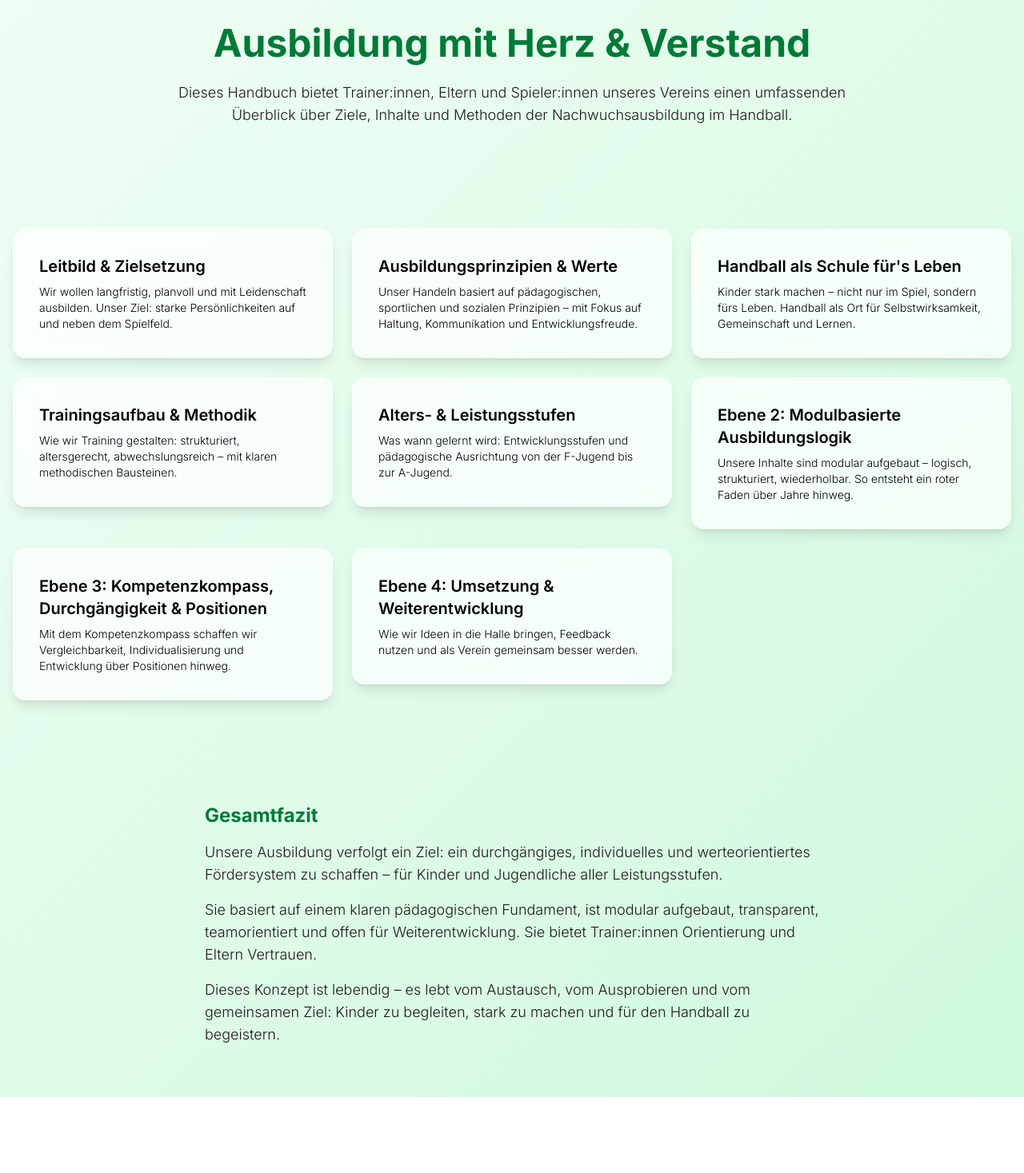
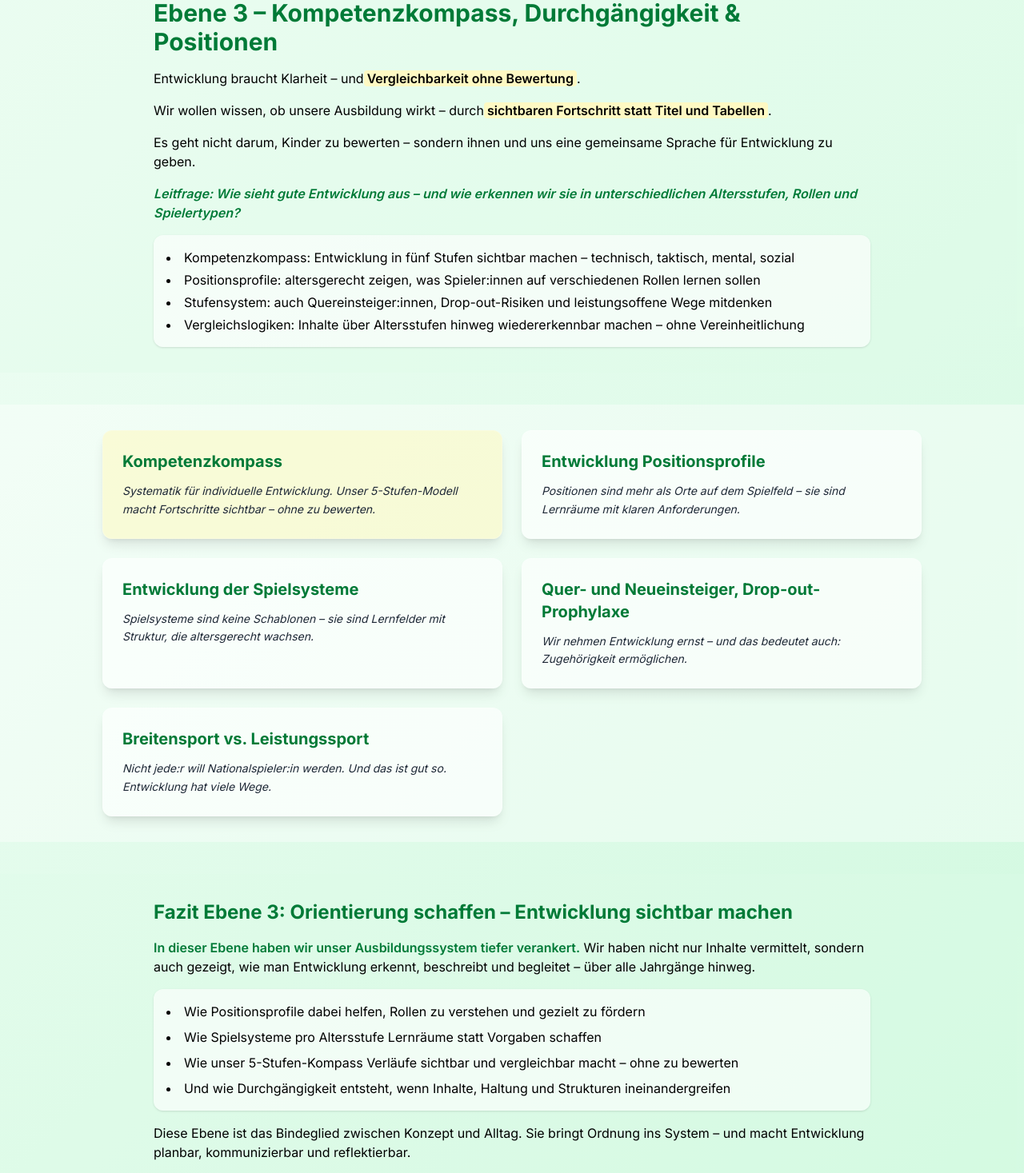
Before and after one commit to OGCoach23/Handbuch-Ausbildung, a React (Vite) app: page /ebene3 in a window 1280 px wide. Shown: the part 100-1567 px from the top of the page at 80% size. Before the commit the page ends 1472 px from the top, so only its background shows below. Built offline with nearby package versions, Linux system fonts and the light colour scheme.

Commit message:
Add Ebene3 page with competency compass and development tracking system

```diff
--- a/src/App.jsx
+++ b/src/App.jsx
@@ -7,6 +7,7 @@ import HandballLeben from "./pages/HandballLeben";
 import Trainingsmethodik from "./pages/Trainingsmethodik";
 import AltersLeistungsstufen from "./pages/AltersLeistungsstufen";
 import Ebene2 from "./pages/Ebene2";
+import Ebene3 from "./pages/Ebene3";
 import Ausbildungsprinzipien from "./pages/Ausbildungsprinzipien";
 import Navbar from "./layout/Navbar";
 
@@ -40,6 +41,7 @@ function App() {
           <Route path="/trainingsmethodik" element={<Trainingsmethodik />} />
           <Route path="/stufen" element={<AltersLeistungsstufen />} />
           <Route path="/ebene2" element={<Ebene2 />} />
+          <Route path="/ebene3" element={<Ebene3 />} />
           <Route path="/ausbildungsprinzipien" element={<Ausbildungsprinzipien />} />
           <Route path="/kontakt" element={<KontaktPage />} />
           <Route path="*" element={<Home />} />
--- /dev/null
+++ b/src/pages/Ebene3.jsx
@@ -0,0 +1,173 @@
+import { motion } from "framer-motion";
+
+const themen = [
+  {
+    titel: "Kompetenzkompass",
+    beschreibung:
+      "Systematik für individuelle Entwicklung. Unser 5-Stufen-Modell macht Fortschritte sichtbar – ohne zu bewerten.",
+    highlight: true,
+  },
+  {
+    titel: "Entwicklung Positionsprofile",
+    beschreibung:
+      "Positionen sind mehr als Orte auf dem Spielfeld – sie sind Lernräume mit klaren Anforderungen.",
+  },
+  {
+    titel: "Entwicklung der Spielsysteme",
+    beschreibung:
+      "Spielsysteme sind keine Schablonen – sie sind Lernfelder mit Struktur, die altersgerecht wachsen.",
+  },
+  {
+    titel: "Quer- und Neueinsteiger, Drop-out-Prophylaxe",
+    beschreibung:
+      "Wir nehmen Entwicklung ernst – und das bedeutet auch: Zugehörigkeit ermöglichen.",
+  },
+  {
+    titel: "Breitensport vs. Leistungssport",
+    beschreibung:
+      "Nicht jede:r will Nationalspieler:in werden. Und das ist gut so. Entwicklung hat viele Wege.",
+  },
+];
+
+export default function Ebene3() {
+  return (
+    <div className="space-y-10">
+      {/* Einführung */}
+      <section className="bg-green-100/30 p-8">
+        <motion.div
+          initial={{ opacity: 0, y: 30 }}
+          whileInView={{ opacity: 1, y: 0 }}
+          transition={{ duration: 0.6 }}
+          className="max-w-4xl mx-auto space-y-4"
+        >
+          <h1 className="text-3xl font-bold text-primary">
+            Ebene 3 – Kompetenzkompass, Durchgängigkeit & Positionen
+          </h1>
+          <p>
+            Entwicklung braucht Klarheit – und
+            <span className="font-semibold bg-yellow-100 px-1 rounded">
+              Vergleichbarkeit ohne Bewertung
+            </span>
+            .
+          </p>
+          <p>
+            Wir wollen wissen, ob unsere Ausbildung wirkt – durch
+            <span className="font-semibold bg-yellow-100 px-1 rounded">
+              sichtbaren Fortschritt statt Titel und Tabellen
+            </span>
+            .
+          </p>
+          <p>
+            Es geht nicht darum, Kinder zu bewerten – sondern ihnen und uns eine
+            gemeinsame Sprache für Entwicklung zu geben.
+          </p>
+          <p className="font-semibold italic text-primary">
+            Leitfrage: Wie sieht gute Entwicklung aus – und wie erkennen wir sie
+            in unterschiedlichen Altersstufen, Rollen und Spielertypen?
+          </p>
+          <ul className="list-disc list-inside bg-white/60 p-4 rounded-xl shadow space-y-1">
+            <li>
+              Kompetenzkompass: Entwicklung in fünf Stufen sichtbar machen –
+              technisch, taktisch, mental, sozial
+            </li>
+            <li>
+              Positionsprofile: altersgerecht zeigen, was Spieler:innen auf
+              verschiedenen Rollen lernen sollen
+            </li>
+            <li>
+              Stufensystem: auch Quereinsteiger:innen, Drop-out-Risiken und
+              leistungsoffene Wege mitdenken
+            </li>
+            <li>
+              Vergleichslogiken: Inhalte über Altersstufen hinweg
+              wiedererkennbar machen – ohne Vereinheitlichung
+            </li>
+          </ul>
+        </motion.div>
+      </section>
+
+      {/* Themenkarten */}
+      <section className="bg-white/40 p-8">
+        <motion.div
+          initial={{ opacity: 0, y: 30 }}
+          whileInView={{ opacity: 1, y: 0 }}
+          transition={{ duration: 0.6 }}
+          className="grid md:grid-cols-2 gap-6 max-w-5xl mx-auto"
+        >
+          {themen.map(({ titel, beschreibung, highlight }, index) => (
+            <motion.div
+              key={titel}
+              initial={{ opacity: 0, y: 20 }}
+              whileInView={{ opacity: 1, y: 0 }}
+              transition={{ duration: 0.5, delay: index * 0.1 }}
+              whileHover={{ scale: 1.02 }}
+              whileTap={{ scale: 0.98 }}
+              className={`p-6 rounded-xl shadow-lg hover:shadow-xl transition-all duration-300 border border-white/20 ${
+                highlight ? "bg-yellow-100/60" : "bg-white/60"
+              }`}
+            >
+              <h3 className="text-xl font-bold text-primary mb-3">{titel}</h3>
+              <p className="text-sm text-gray-800 italic leading-relaxed">{beschreibung}</p>
+            </motion.div>
+          ))}
+        </motion.div>
+      </section>
+
+      {/* Fazit */}
+      <section className="bg-green-100/30 p-8">
+        <motion.div
+          initial={{ opacity: 0, y: 30 }}
+          whileInView={{ opacity: 1, y: 0 }}
+          transition={{ duration: 0.6 }}
+          className="max-w-4xl mx-auto space-y-4"
+        >
+          <h2 className="text-2xl font-bold text-primary">
+            Fazit Ebene 3: Orientierung schaffen – Entwicklung sichtbar machen
+          </h2>
+          <p>
+            <span className="text-primary font-semibold">In dieser Ebene haben wir unser Ausbildungssystem tiefer verankert.</span> Wir haben nicht nur Inhalte vermittelt, sondern auch gezeigt, wie
+            man Entwicklung erkennt, beschreibt und begleitet – über alle
+            Jahrgänge hinweg.
+          </p>
+          <div className="bg-white/60 p-4 rounded-xl shadow">
+            <ul className="list-disc list-inside space-y-2">
+              <li>
+                Wie Positionsprofile dabei helfen, Rollen zu verstehen und gezielt
+                zu fördern
+              </li>
+              <li>
+                Wie Spielsysteme pro Altersstufe Lernräume statt Vorgaben schaffen
+              </li>
+              <li>
+                Wie unser 5-Stufen-Kompass Verläufe sichtbar und vergleichbar macht
+                – ohne zu bewerten
+              </li>
+              <li>
+                Und wie Durchgängigkeit entsteht, wenn Inhalte, Haltung und
+                Strukturen ineinandergreifen
+              </li>
+            </ul>
+          </div>
+          <p>
+            Diese Ebene ist das Bindeglied zwischen Konzept und Alltag. Sie
+            bringt Ordnung ins System – und macht Entwicklung planbar,
+            kommunizierbar und reflektierbar.
+          </p>
+          <div className="border-l-4 border-primary bg-white/50 p-4 italic rounded">
+            <strong>Ausblick auf Ebene 4:</strong> Vom Konzept zur Praxis – und wieder zurück
+          </div>
+          <p>
+            Jetzt geht es in die Umsetzung. In Ebene 4 zeigen wir, wie wir unser
+            Konzept in den Trainingsalltag bringen – mit Struktur, Plan und
+            Raum für Entwicklung.
+          </p>
+          <p className="text-sm">
+            <a href="/ebene4" className="text-primary underline hover:text-secondary transition-colors">
+              ➔ Hier geht's weiter zu Ebene 4
+            </a>
+          </p>
+        </motion.div>
+      </section>
+    </div>
+  );
+}
```
